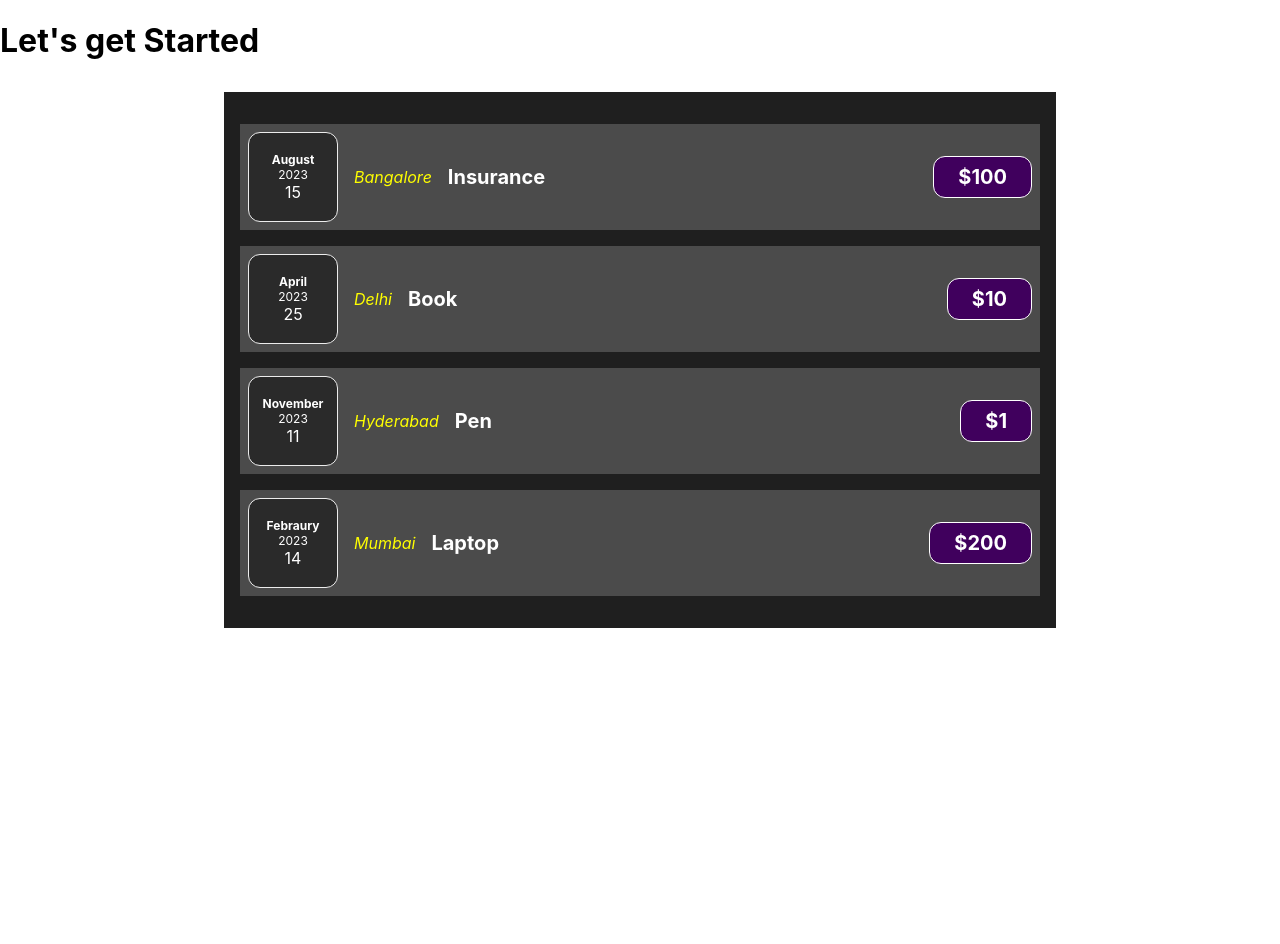
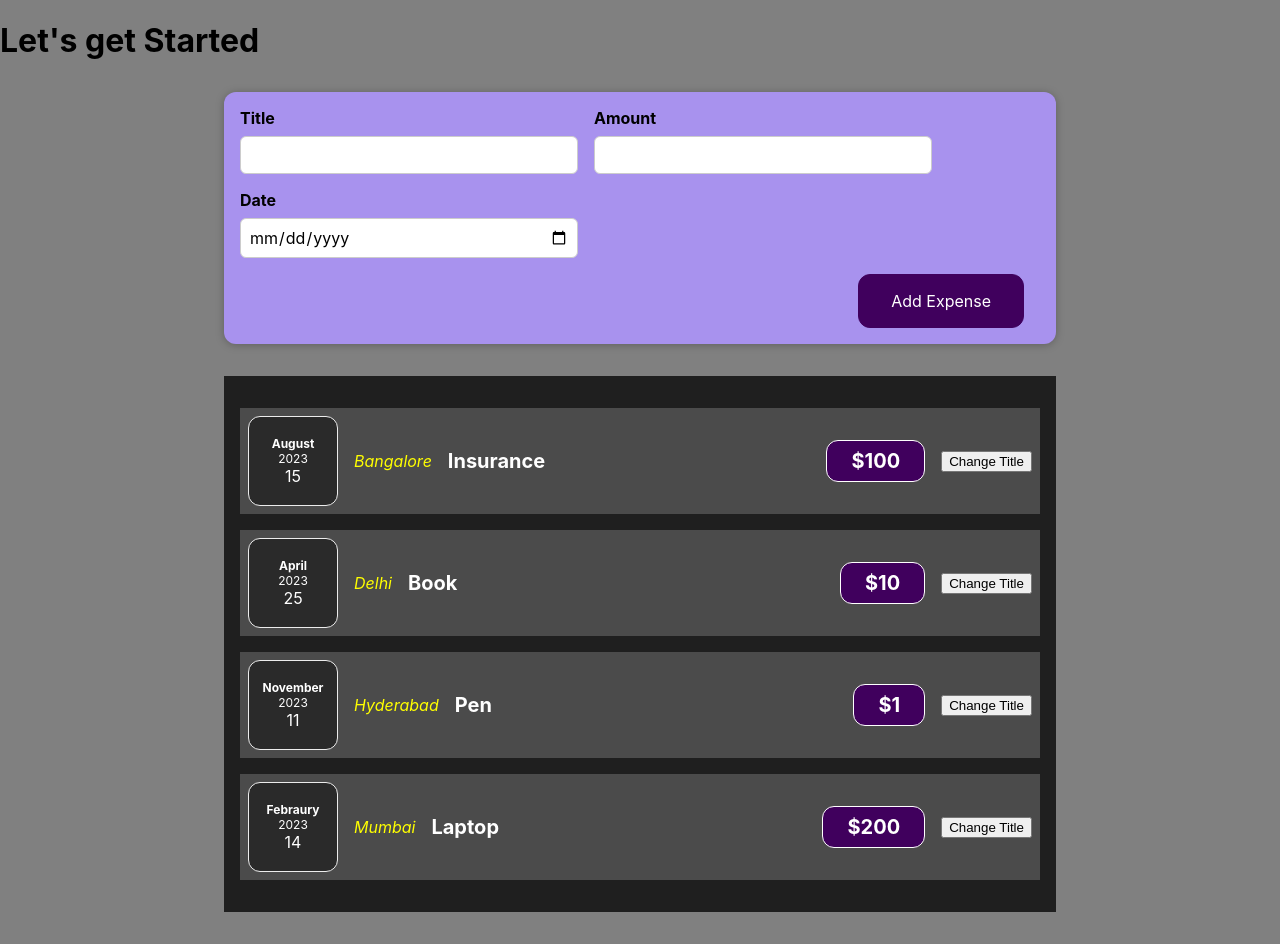
Before and after one commit to KrishnaKarn911/SharpenerReact, a React (Create React App) app: page / in a window 1280 px wide. Before the commit the page ends 800 px from the top, so only its background shows below. Built offline with nearby package versions, Linux system fonts and the light colour scheme.

Commit message:
useState and getting the prevState

```diff
--- a/src/App.js
+++ b/src/App.js
@@ -1,11 +1,13 @@
 import "./App.css";
 
 import Expenses from "./components/Expense/Expenses";
+import NewExpense from "./components/ExpenseForm/NewExpense";
 
 const App = () => {
   return (
     <div>
       <h1>Let's get Started</h1>
+      <NewExpense></NewExpense>
       <Expenses></Expenses>
     </div>
   );
--- a/src/components/Expense/ExpenseItem.js
+++ b/src/components/Expense/ExpenseItem.js
@@ -4,16 +4,22 @@
 import "./ExpenseItem.css";
 import ExpenseDate from "./ExpensesDate.js";
 import Card from "../WrapperComponent/Card.js";
+import { useState } from "react";
 
 const ExpenseItem = (props) => {
+  const [title, setTitle] = useState(props.title);
+  function handleEventFunction(event) {
+    setTitle("New title");
+  }
   return (
     <div>
       <Card className="expense-item">
         <ExpenseDate date={props.date}></ExpenseDate>
         <div className="expense-item__location">{props.location}</div>
         <div className="expense-item__description">
-          <h2>{props.title}</h2>
+          <h2>{title}</h2>
           <div className="expense-item__price">${props.price}</div>
+          <button onClick={handleEventFunction}>Change Title</button>
         </div>
       </Card>
     </div>
--- /dev/null
+++ b/src/components/ExpenseForm/ExpenseForm.css
@@ -0,0 +1,26 @@
+.new-expense__controls {
+  display: flex;
+  flex-wrap: wrap;
+  gap: 1rem;
+  margin-bottom: 1rem;
+  text-align: left;
+}
+
+.new-expense__control label {
+  font-weight: bold;
+  margin-bottom: 0.5rem;
+  display: block;
+}
+
+.new-expense__control input {
+  font: inherit;
+  padding: 0.5rem;
+  border-radius: 6px;
+  border: 1px solid #ccc;
+  width: 20rem;
+  max-width: 100%;
+}
+
+.new-expense__actions {
+  text-align: right;
+}
--- /dev/null
+++ b/src/components/ExpenseForm/ExpenseForm.js
@@ -0,0 +1,68 @@
+import React, { useState } from "react";
+
+import "./ExpenseForm.css";
+
+const ExpenseForm = () => {
+  const [userInput, setUserInput] = useState({
+    enteredTitle: "",
+    enteredAmount: "",
+    enteredDate: "",
+  });
+
+  const titleChangeHandler = (event) => {
+    setUserInput((prevState) => {
+      return {
+        ...prevState,
+        enteredTitle: event.target.value,
+      };
+    });
+  };
+
+  const amountChangeHandler = (event) => {
+    setUserInput((prevState) => {
+      return {
+        ...prevState,
+        enteredAmount: event.target.value,
+      };
+    });
+  };
+
+  const dateChangeHandler = (event) => {
+    setUserInput((prevState) => {
+      return {
+        ...prevState,
+        enteredDate: event.target.value,
+      };
+    });
+  };
+
+  return (
+    <form>
+      <div className="new-expense__controls">
+        <div className="new-expense__control">
+          <label htmlFor="title">Title</label>
+          <input id="title" type="text" onChange={titleChangeHandler}></input>
+        </div>
+        <div className="new-expense__control">
+          <label htmlFor="amount">Amount</label>
+          <input id="amount" type="text" onChange={amountChangeHandler}></input>
+        </div>
+        <div className="new-expense__control">
+          <label htmlFor="date">Date</label>
+          <input
+            id="date"
+            type="date"
+            min="2023-01-01"
+            max="2024-12-31"
+            onChange={dateChangeHandler}
+          ></input>
+        </div>
+      </div>
+      <div className="new-expense__actions">
+        <button type="submit">Add Expense</button>
+      </div>
+    </form>
+  );
+};
+
+export default ExpenseForm;
--- /dev/null
+++ b/src/components/ExpenseForm/NewExpense.css
@@ -0,0 +1,38 @@
+.new-expense {
+  background-color: #a892ee;
+  padding: 1rem;
+  margin: 2rem auto;
+  width: 50rem;
+  max-width: 95%;
+  border-radius: 12px;
+  text-align: center;
+  box-shadow: 0 1px 8px rgba(0, 0, 0, 0.25);
+}
+
+.new-expense button {
+  font: inherit;
+  cursor: pointer;
+  padding: 1rem 2rem;
+  border: 1px solid #40005d;
+  background-color: #40005d;
+  color: white;
+  border-radius: 12px;
+  margin-right: 1rem;
+}
+
+.new-expense button:hover,
+.new-expense button:active {
+  background-color: #510674;
+  border-color: #510674;
+}
+
+.new-expense button.alternative {
+  color: #220131;
+  border-color: transparent;
+  background-color: transparent;
+}
+
+.new-expense button.alternative:hover,
+.new-expense button.alternative:active {
+  background-color: #ddb3f8;
+}
--- /dev/null
+++ b/src/components/ExpenseForm/NewExpense.js
@@ -0,0 +1,13 @@
+import React from "react";
+import "./NewExpense.css";
+import ExpenseForm from "./ExpenseForm";
+
+const NewExpense = () => {
+  return (
+    <div className="new-expense">
+      <ExpenseForm />
+    </div>
+  );
+};
+
+export default NewExpense;
--- a/src/index.css
+++ b/src/index.css
@@ -1,13 +1,14 @@
 body {
   margin: 0;
-  font-family: -apple-system, BlinkMacSystemFont, 'Segoe UI', 'Roboto', 'Oxygen',
-    'Ubuntu', 'Cantarell', 'Fira Sans', 'Droid Sans', 'Helvetica Neue',
+  font-family: -apple-system, BlinkMacSystemFont, "Segoe UI", "Roboto", "Oxygen",
+    "Ubuntu", "Cantarell", "Fira Sans", "Droid Sans", "Helvetica Neue",
     sans-serif;
   -webkit-font-smoothing: antialiased;
   -moz-osx-font-smoothing: grayscale;
+  background-color: grey;
 }
 
 code {
-  font-family: source-code-pro, Menlo, Monaco, Consolas, 'Courier New',
+  font-family: source-code-pro, Menlo, Monaco, Consolas, "Courier New",
     monospace;
 }
```
